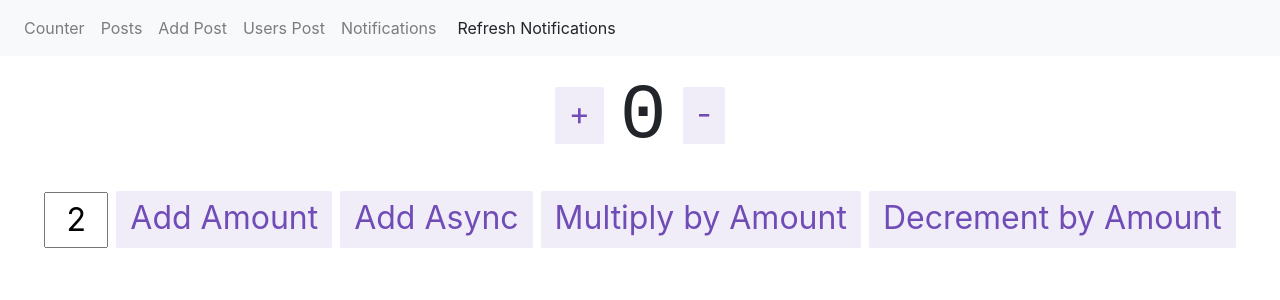
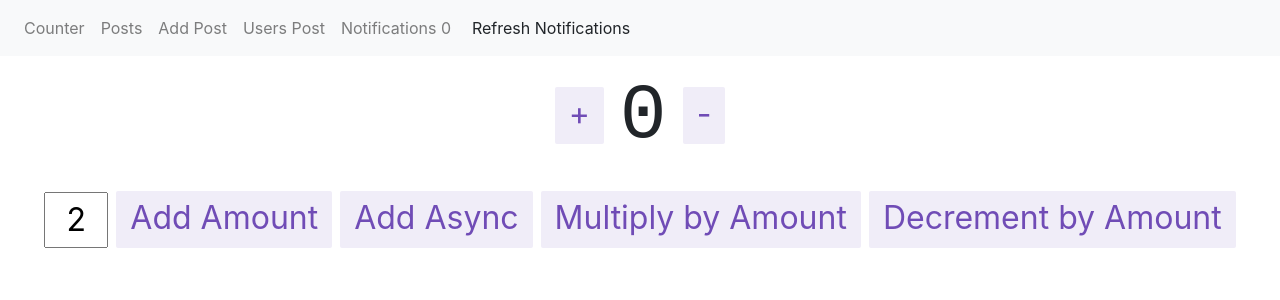
Before and after one commit to yudhiesh/Redux-Typescript-Sample, a React (Create React App) app: page / in a window 1280 px wide. Shown: the top 300 px of the page. Built offline with nearby package versions, Linux system fonts and the light colour scheme; no server answers; what miragejs, txtgen would draw is missing.

Commit message:
Fixed Notification Number

```diff
--- a/src/App.tsx
+++ b/src/App.tsx
@@ -12,11 +12,18 @@ import { EditPostForm } from "./features/posts/EditPostForm";
 import { Users } from "./features/users/Users";
 import { User } from "./features/users/User";
 import { Notification } from "./features/notifications/Notification";
-import { useDispatch } from "react-redux";
-import { fetchNotifications } from "./features/notifications/notificationsSlice";
+import { useDispatch, useSelector } from "react-redux";
+import {
+  fetchNotifications,
+  selectAllNotifications,
+} from "./features/notifications/notificationsSlice";
 
 function App() {
   const dispatch = useDispatch();
+  const notifications = useSelector(selectAllNotifications);
+  const unreadNotifications = notifications.filter(
+    (notification) => !notification.read
+  ).length;
   const fetchNewNotifications = () => {
     dispatch(fetchNotifications());
   };
@@ -39,7 +46,7 @@ function App() {
                 Users Post
               </Nav.Link>
               <Nav.Link as={Link} to="/notifications">
-                Notifications
+                Notifications {unreadNotifications}
               </Nav.Link>
               <Button variant="light" onClick={fetchNewNotifications}>
                 Refresh Notifications
--- a/src/features/notifications/Notification.tsx
+++ b/src/features/notifications/Notification.tsx
@@ -20,12 +20,16 @@ export const Notification = () => {
   );
   const error = useSelector((state: RootState) => state.notifications.error);
 
+  // 1st useEffect is used to render the notifications for the first time
+  // It also fetches the notifications when the status of the request is "idle"
   useEffect(() => {
     if (notificationsStatus === "idle") {
       dispatch(fetchNotifications());
     }
   }, [notificationsStatus, dispatch]);
 
+  // 2nd useEffect is used to set the fields of isNew in the notifications to
+  // true which fetches new notifications from the API
   useEffect(() => {
     dispatch(allNotificationsRead());
   });
--- a/src/features/notifications/notificationsSlice.ts
+++ b/src/features/notifications/notificationsSlice.ts
@@ -34,7 +34,7 @@ const notificationsSlice = createSlice({
   reducers: {
     allNotificationsRead(state) {
       state.notifications.forEach((notification) => {
-        notification.isNew = true;
+        notification.read = true;
       });
     },
   },
```
